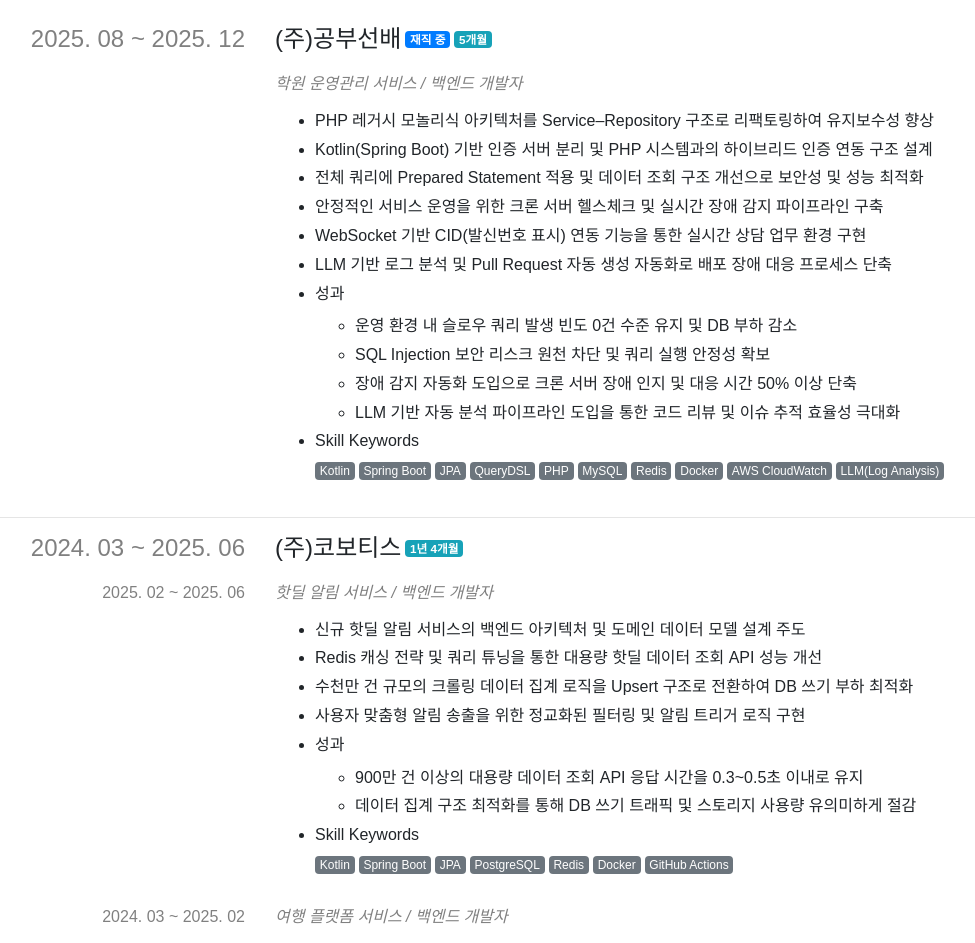
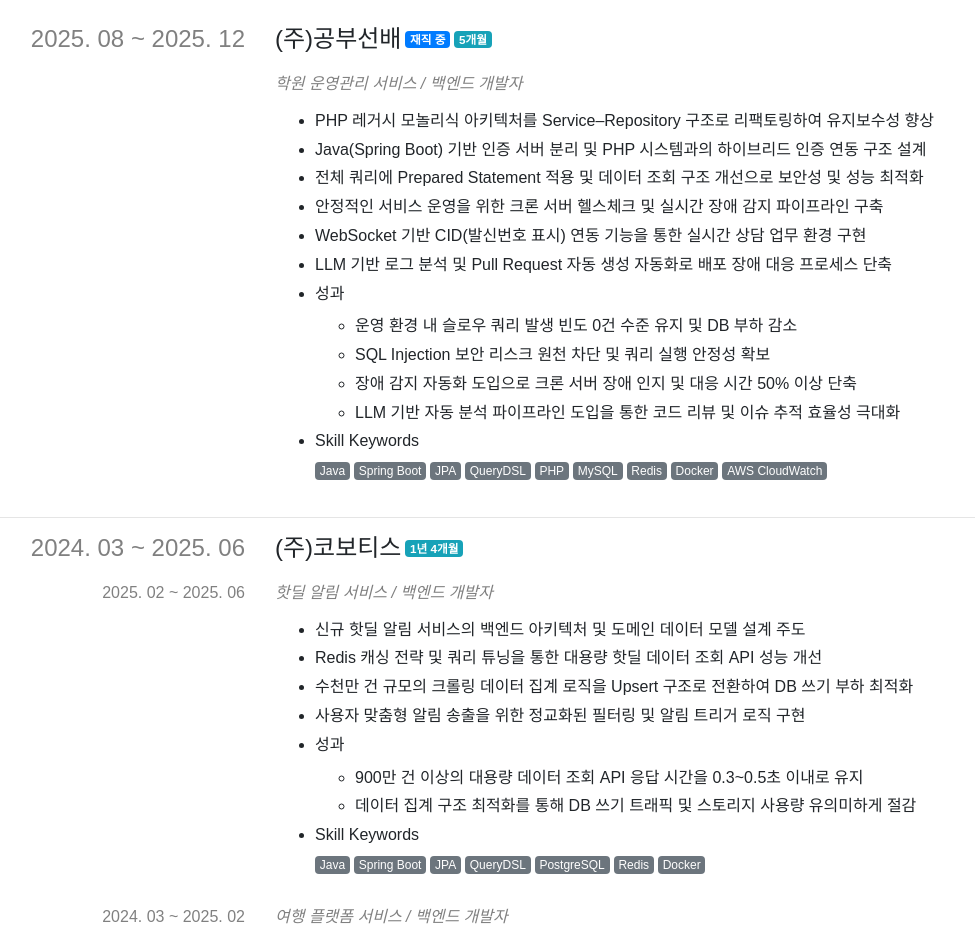
Before and after one commit to yuneast/resume, a Next.js app: page / in a window 1280 px wide. Shown: the part 1102-2045 px from the top of the page, without its empty margins (95-1070 px from the left). Built offline with nearby package versions, Linux system fonts and the light colour scheme; a web font is replaced by a local one.

Commit message:
Update experience.ts

```diff
--- a/payload/experience.ts
+++ b/payload/experience.ts
@@ -12,7 +12,7 @@
           startedAt: '2025-08',
           descriptions: [
             'PHP 레거시 모놀리식 아키텍처를 Service–Repository 구조로 리팩토링하여 유지보수성 향상',
-            'Kotlin(Spring Boot) 기반 인증 서버 분리 및 PHP 시스템과의 하이브리드 인증 연동 구조 설계',
+            'Java(Spring Boot) 기반 인증 서버 분리 및 PHP 시스템과의 하이브리드 인증 연동 구조 설계',
             '전체 쿼리에 Prepared Statement 적용 및 데이터 조회 구조 개선으로 보안성 및 성능 최적화',
             '안정적인 서비스 운영을 위한 크론 서버 헬스체크 및 실시간 장애 감지 파이프라인 구축',
             'WebSocket 기반 CID(발신번호 표시) 연동 기능을 통한 실시간 상담 업무 환경 구현',
@@ -25,7 +25,7 @@
             'LLM 기반 자동 분석 파이프라인 도입을 통한 코드 리뷰 및 이슈 추적 효율성 극대화',
           ],
           skillKeywords: [
-            'Kotlin',
+            'Java',
             'Spring Boot',
             'JPA',
             'QueryDSL',
@@ -34,7 +34,6 @@
             'Redis',
             'Docker',
             'AWS CloudWatch',
-            'LLM(Log Analysis)',
           ],
         },
       ],
@@ -57,13 +56,13 @@
             '데이터 집계 구조 최적화를 통해 DB 쓰기 트래픽 및 스토리지 사용량 유의미하게 절감',
           ],
           skillKeywords: [
-            'Kotlin',
+            'Java',
             'Spring Boot',
             'JPA',
+            'QueryDSL',
             'PostgreSQL',
             'Redis',
             'Docker',
-            'GitHub Actions',
           ],
         },
         {
```
